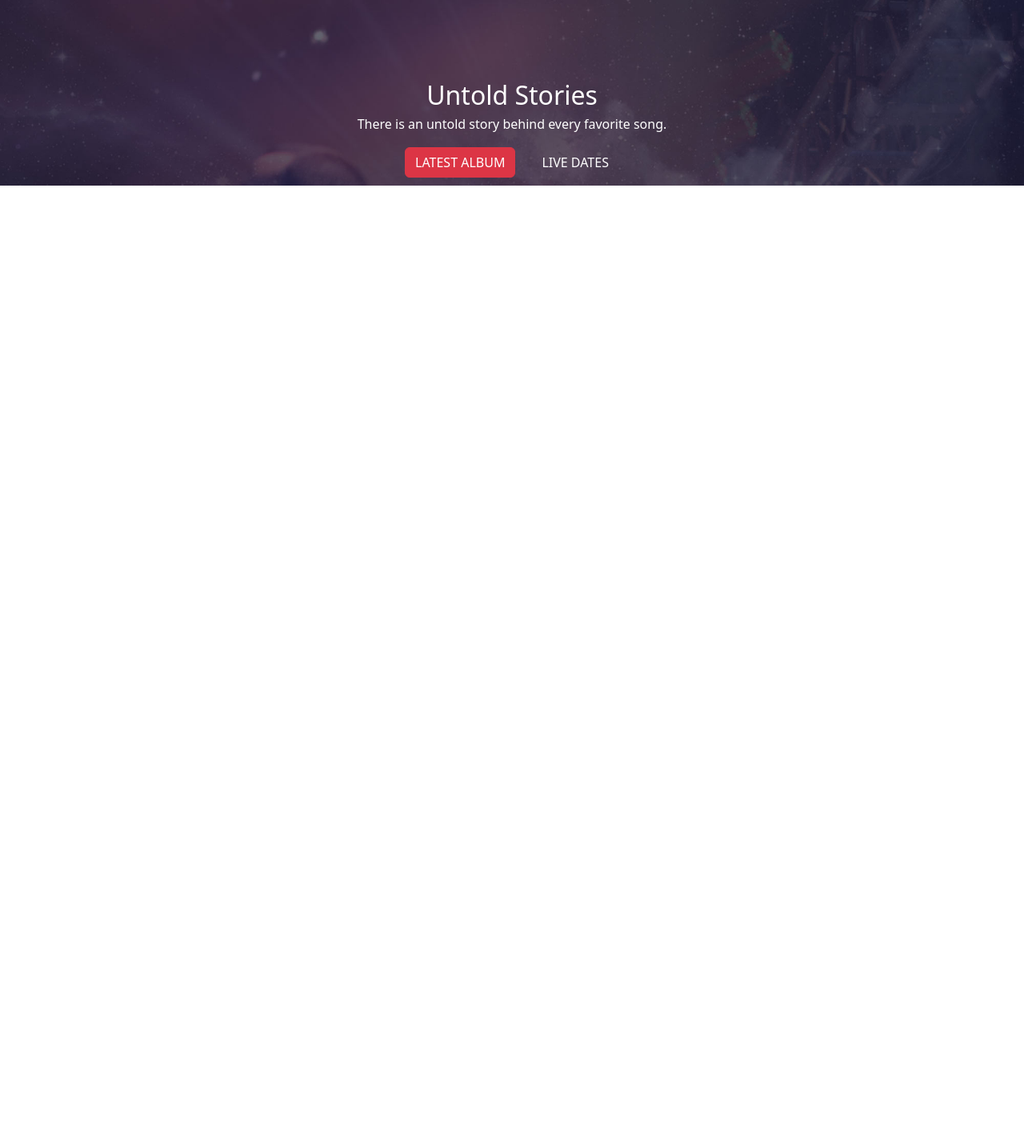
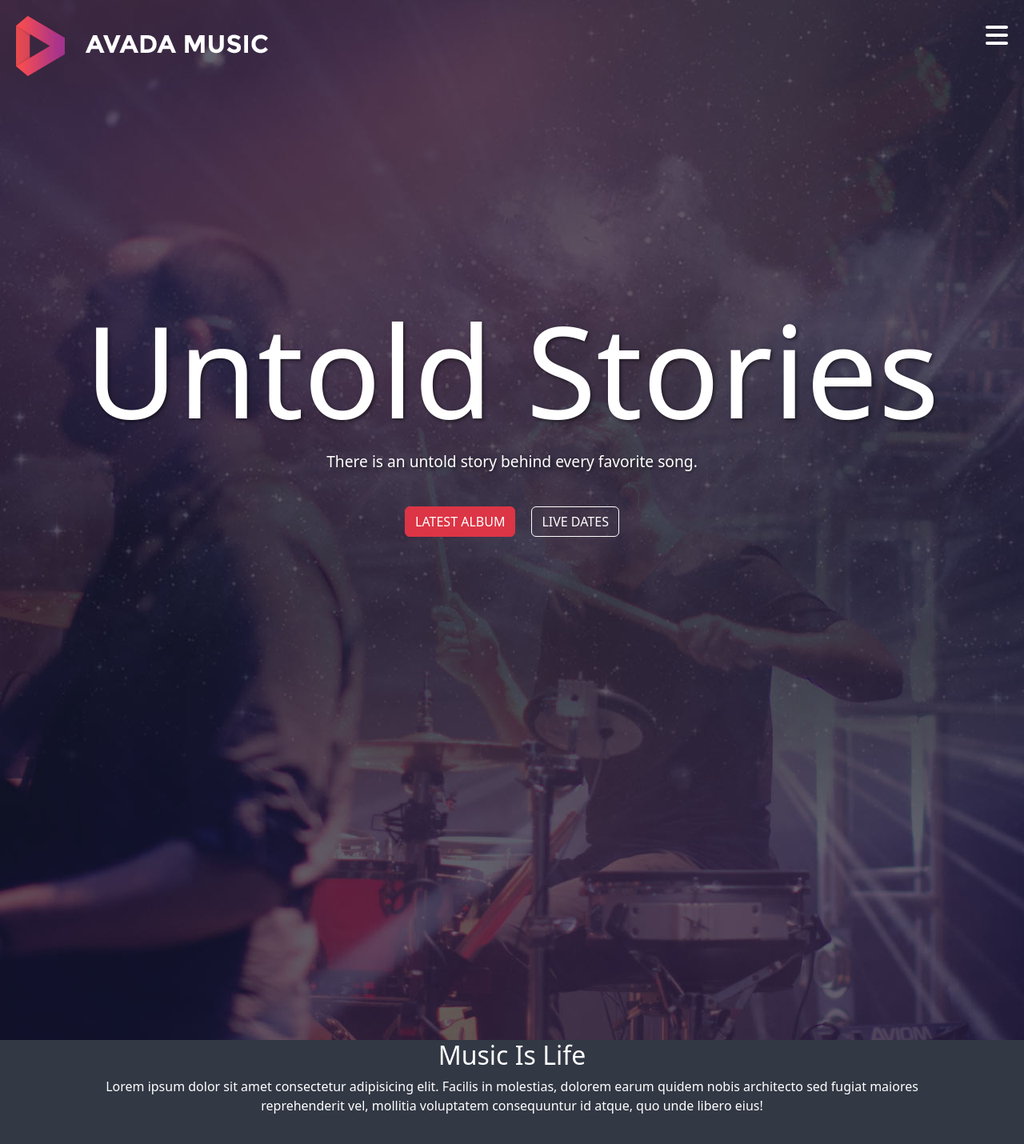
Before and after one commit to SilvioGiacomelli/proj-html-vuejs, a Vue app: page / in a window 1280 px wide. Shown: the top 1430 px of the page at 80% size. Before the commit the page ends 800 px from the top, so only its background shows below. Built offline with nearby package versions, Linux system fonts and the light colour scheme.

Commit message:
[Header estetica finita]

```diff
--- a/src/components/Header.vue
+++ b/src/components/Header.vue
@@ -11,12 +11,16 @@ import {store} from '../data/store'
 <template>
   <header class="container-fluid">
     <div class="row">
-      <div class="col-12 text-center ">
+      <div class="col-12 d-flex justify-content-between headbar">
+        <img src="../assets/images/avada-music-logo.png" alt="">
+        <span class="burger"><i class="fa-solid fa-bars"></i></span>
+      </div>
+      <div class="col-12 text-center center">
         <h1 class="text-center">Untold Stories</h1>
         <h6>There is an untold story behind every favorite song.</h6>
         <div>
           <button type="button" class="btn btn-danger">LATEST ALBUM</button>
-          <button type="button trasparent" class="btn btn-transparent">LIVE DATES</button>
+          <button type="button" class="btn btn-transparent trasparente">LIVE DATES</button>
         </div>
 
 
@@ -28,28 +32,60 @@ import {store} from '../data/store'
 
 <style lang="scss" scoped>
 
-  header{
+  header {
+    width: 100%;
+    height: 1300px;
     background-image: url('../assets/images/home_slider.jpg');
+    background-position: center center;
     background-size: cover;
+    background-repeat: no-repeat;
+    display: flex;
+    flex-direction: column;
+    justify-content: flex-start;
+    align-items: center;
     color: white;
-    height: 1300;
-    padding-top: 100px;
+    text-shadow: 2px 2px 4px rgba(0, 0, 0, 0.5);
+  }
+
+  .center {
+  height: 100%;
+  display: flex;
+  flex-direction: column;
+  justify-content: center;
+  align-self: center;
+  margin-top: 10%;
+  }
+
+  .headbar {
+  width: 100%;
+  display: flex;
+  justify-content: space-between;
+  padding: 20px;
+  box-sizing: border-box;
+  span{
+    font-size: 2rem;
+  }
+}
+
+  .burger{
+    cursor: pointer;
   }
 
   h1{
-    font-size: 2em;
+    font-size: 10em;
   }
 
   h6{
-    font-size: 1em;
+    font-size: 1.2rem;
   }
 
   button{
     margin: 10px;
     color: white;
+    margin-top: 3%;
   }
 
-  .trasparent{
+  .trasparente{
     background-color: Transparent;
     background-repeat:no-repeat;
     cursor:pointer;
@@ -57,4 +93,5 @@ import {store} from '../data/store'
     outline:none;
     border: solid 1px white;
   }
+
 </style>
--- a/src/components/Main.vue
+++ b/src/components/Main.vue
@@ -14,11 +14,39 @@ import {store} from '../data/store'
 </script>
 <template>
   <main>
-
+    <section class="mil">
+      <div class="container">
+        <div class="row">
+          <div class="col-12">
+            <h2 class="text-center">Music Is Life</h2>
+            <p class="text-center">Lorem ipsum dolor sit amet consectetur adipisicing elit. Facilis in molestias, dolorem earum quidem nobis architecto sed fugiat maiores reprehenderit vel, mollitia voluptatem consequuntur id atque, quo unde libero eius!</p>
+          </div>
+        </div>
+      </div>
+    </section>
   </main>
 </template>
 
 
 <style lang="scss" scoped>
+@import '../assets/scss/partials/_variables.scss';
+
+    main{
+      width: 100%;
+    }
+
+    h2{
+      font-size: 2em;
+    }
+
+    p{
+      font-size: 1em;
+    }
+
+    .mil{
+      height: 740px;
+      background-color: $music-islife-bg;
+      color: white;
+    }
 
 </style>
```
